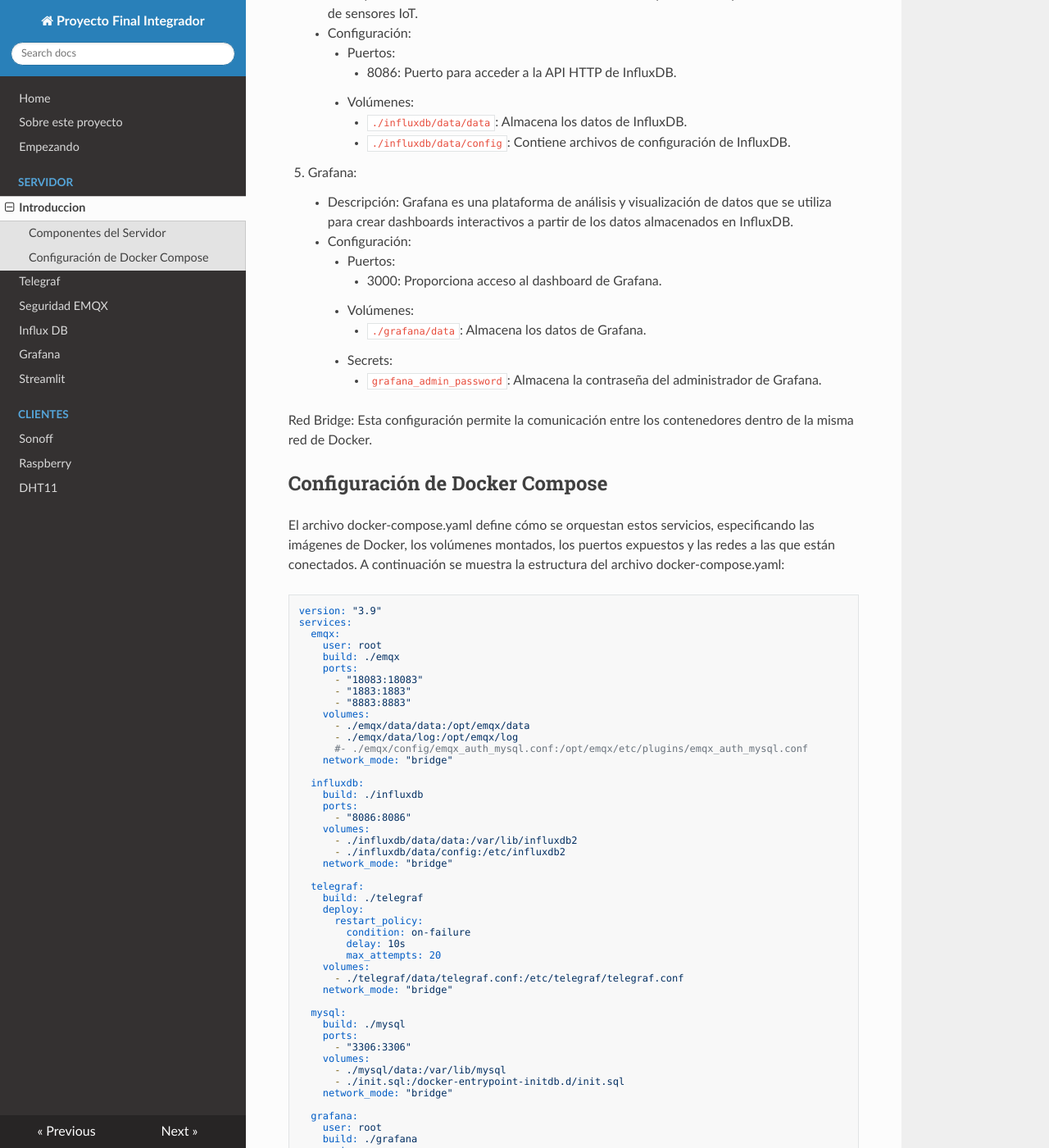
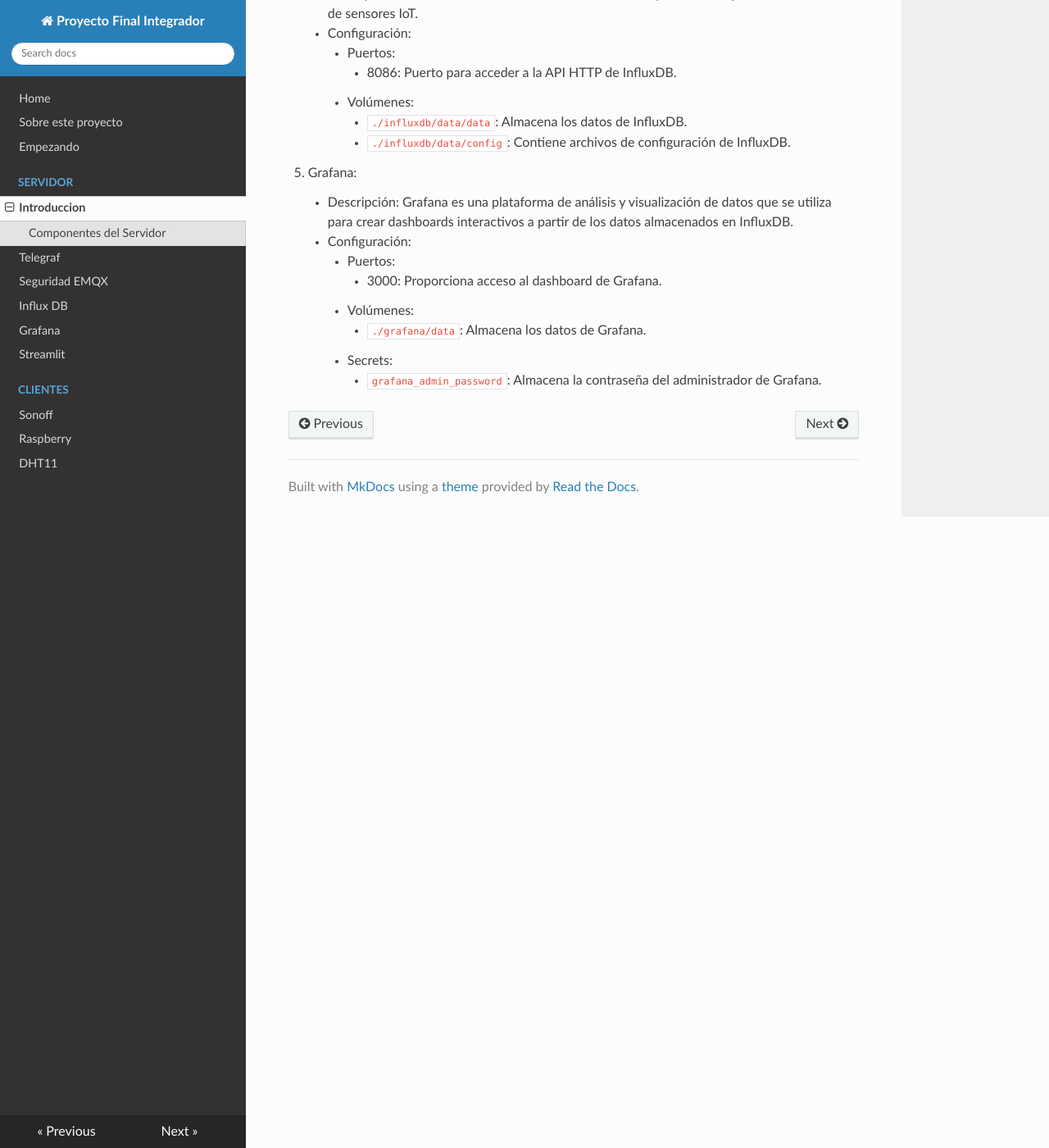
Before and after one commit to danunziata/Aplicaciones_TCP_IP, an MkDocs documentation site: the page built from docs/03-Proyecto_Final/proyecto/documentacion/docs/intro_server.md, in a window 1280 px wide and 1400 px high, scrolled down 1310 px. Shown: the whole window at 82% size. Built offline with MkDocs 1.6.1, drawn with Linux system fonts in a browser that asks for light colours; nearby versions of some CDN libraries; some of the changed text lies outside the part shown.

Commit message:
docs: Movimos la parte de configuracion de docker a docker.md

````diff
--- a/docs/03-Proyecto_Final/proyecto/documentacion/docs/intro_server.md
+++ b/docs/03-Proyecto_Final/proyecto/documentacion/docs/intro_server.md
@@ -49,73 +49,3 @@
             - `./grafana/data`: Almacena los datos de Grafana.
         - Secrets:
             - `grafana_admin_password`: Almacena la contraseña del administrador de Grafana.
-
-Red Bridge: Esta configuración permite la comunicación entre los contenedores dentro de la misma red de Docker.
-
-## Configuración de Docker Compose
-El archivo docker-compose.yaml define cómo se orquestan estos servicios, especificando las imágenes de Docker, los volúmenes montados, los puertos expuestos y las redes a las que están conectados. A continuación se muestra la estructura del archivo docker-compose.yaml:
-```yaml
-version: "3.9"
-services:
-  emqx:
-    user: root
-    build: ./emqx
-    ports:
-      - "18083:18083"
-      - "1883:1883"
-      - "8883:8883"
-    volumes:
-      - ./emqx/data/data:/opt/emqx/data
-      - ./emqx/data/log:/opt/emqx/log
-      #- ./emqx/config/emqx_auth_mysql.conf:/opt/emqx/etc/plugins/emqx_auth_mysql.conf
-    network_mode: "bridge"
-
-  influxdb:
-    build: ./influxdb
-    ports:
-      - "8086:8086"
-    volumes:
-      - ./influxdb/data/data:/var/lib/influxdb2
-      - ./influxdb/data/config:/etc/influxdb2
-    network_mode: "bridge"
-
-  telegraf:
-    build: ./telegraf
-    deploy:
-      restart_policy:
-        condition: on-failure
-        delay: 10s
-        max_attempts: 20
-    volumes:
-      - ./telegraf/data/telegraf.conf:/etc/telegraf/telegraf.conf
-    network_mode: "bridge"
-
-  mysql:
-    build: ./mysql
-    ports:
-      - "3306:3306"
-    volumes:
-      - ./mysql/data:/var/lib/mysql
-      - ./init.sql:/docker-entrypoint-initdb.d/init.sql
-    network_mode: "bridge"
-
-  grafana:
-    user: root
-    build: ./grafana
-    ports:
-      - "3000:3000"
-    volumes:
-      - ./grafana/data:/var/lib/grafana
-    secrets:
-      - source: grafana_admin_password
-        target: /run/secrets/admin_password
-    network_mode: "bridge"
-
-secrets:
-  grafana_admin_password:
-    file: ./grafana/secrets/grafana_admin_password
-```
-
-Este archivo se encuentra en: [docker-compose.yaml](https://github.com/danunziata/Aplicaciones_TCP_IP/blob/develop/docs/03-Proyecto_Final/proyecto/server/docker-compose.yaml).
-
-Este entorno IoT completo permite la captura, procesamiento, almacenamiento y visualización de datos en tiempo real, facilitando la monitorización y análisis de diversos parámetros de sensores conectados.
````
